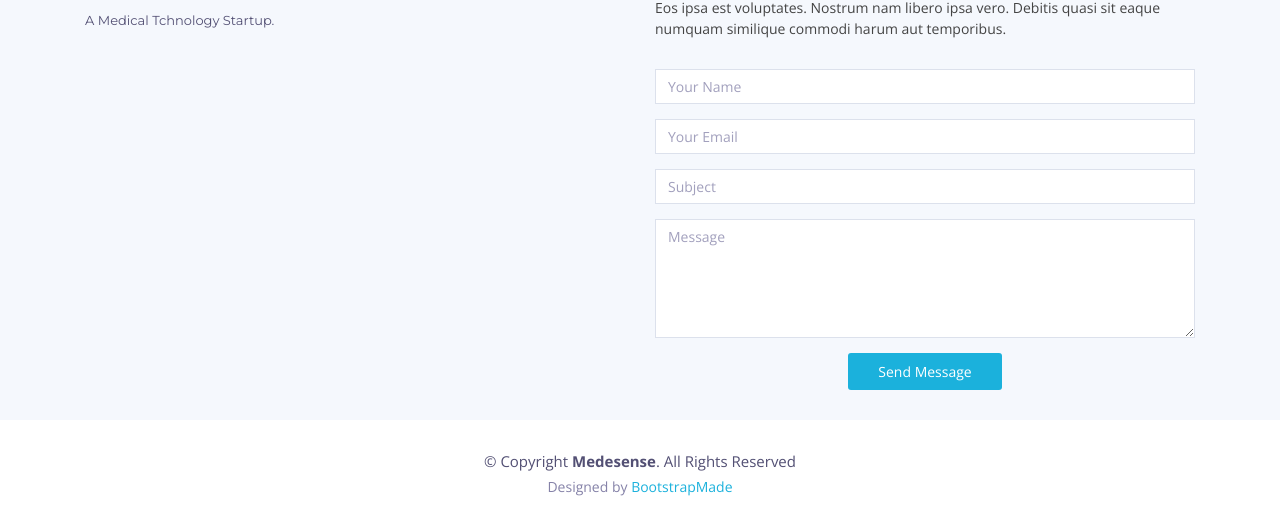
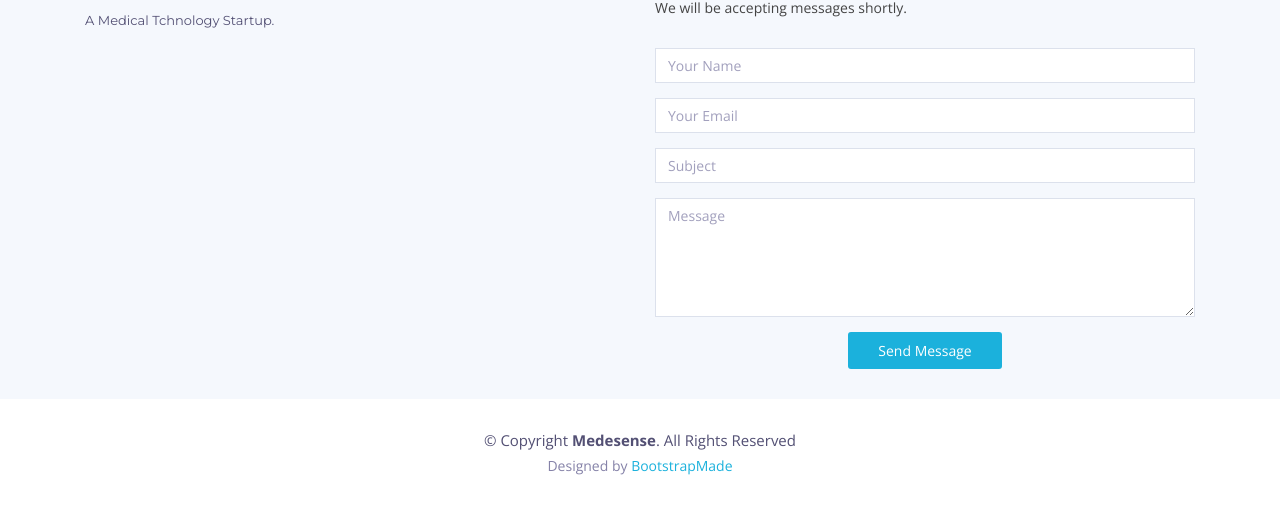
Before and after one commit to d-stephenson/medesense.com, a plain HTML site: page index.html in a window 1280 px wide. Shown: the part 910-1437 px from the top of the page. After the commit the page ends 1416 px from the top, so only its background shows below. Drawn offline with nearby package versions, Linux system fonts and the light colour scheme.

Commit message:
Landing page

```diff
--- a/index.html
+++ b/index.html
@@ -908,7 +908,7 @@
             <div class="form">
 
               <h4>Send us a message</h4>
-              <p>Eos ipsa est voluptates. Nostrum nam libero ipsa vero. Debitis quasi sit eaque numquam similique commodi harum aut temporibus.</p>
+              <p>We will be accepting messages shortly.</p>
               <form action="" method="post" role="form" class="contactForm">
                 <div class="form-group">
                   <input type="text" name="name" class="form-control" id="name" placeholder="Your Name" data-rule="minlen:4" data-msg="Please enter at least 4 chars" />
```
